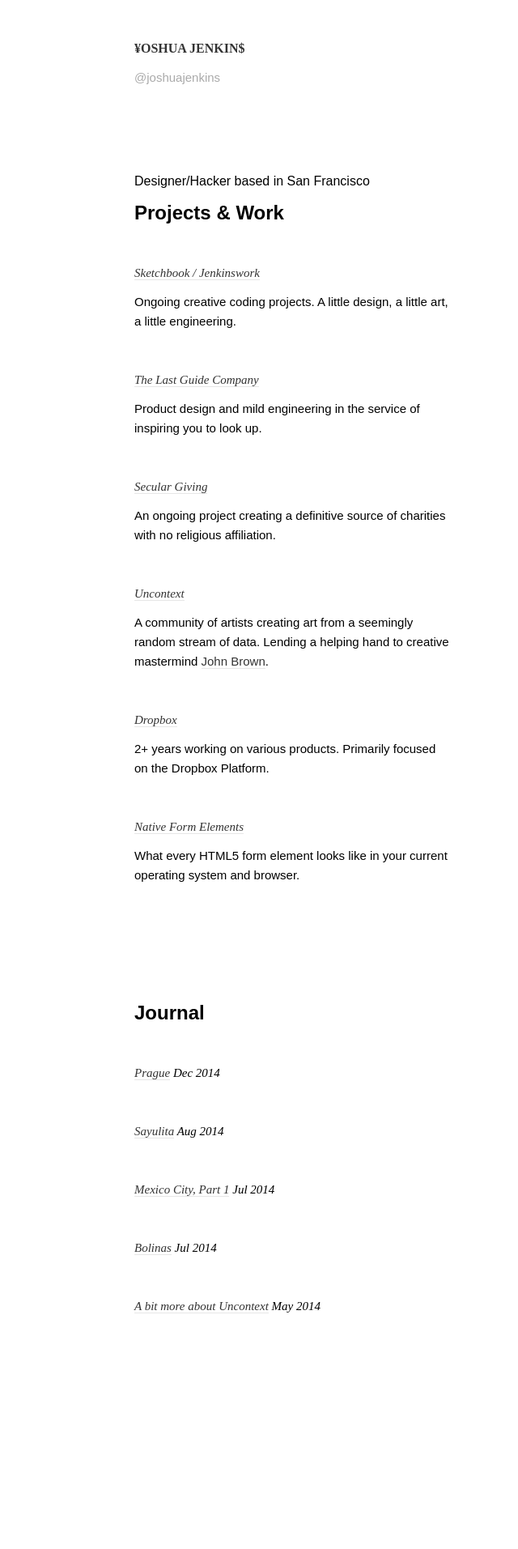
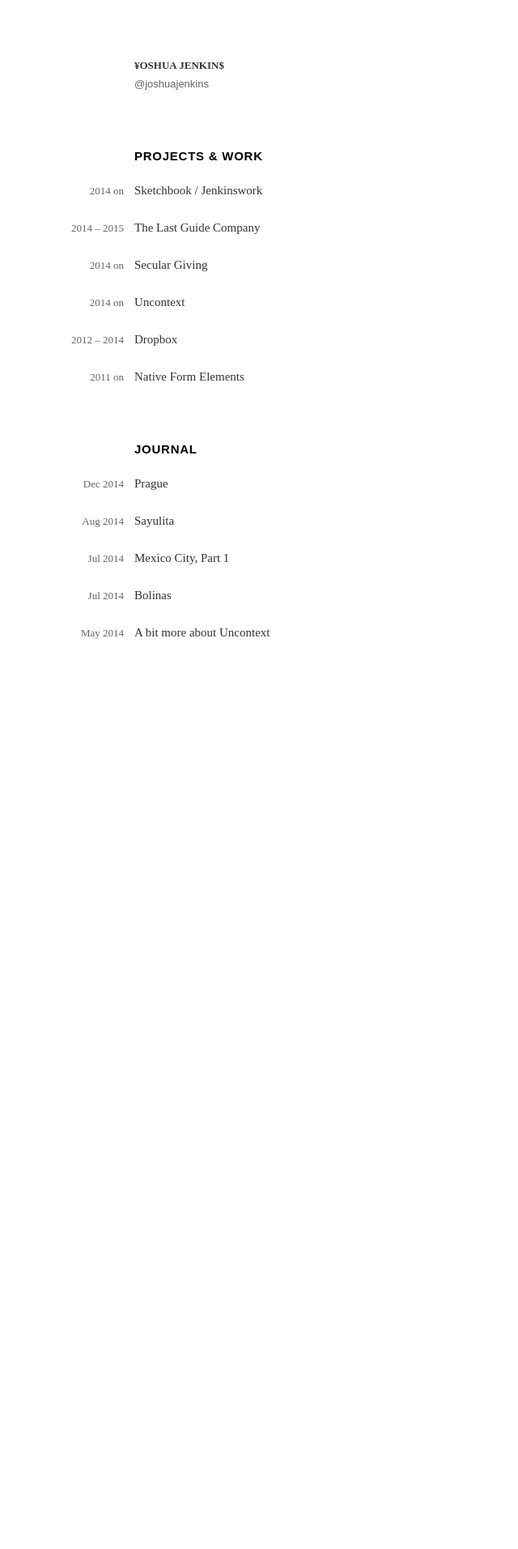
Before and after one commit to joshuajenkins/joshuajenkins.github.io, a Jekyll site: the page built from index.html, in a window 1280 px wide. Shown: the whole page at 81% size, without its empty margins (175-815 px from the left). Built offline with Jekyll 4.4.1, drawn with Linux system fonts in a browser that asks for light colours; after the commit the page ends 1000 px from its top, so only the background shows below that.

Commit message:
Chill the homepage out

```diff
--- a/css/home.css
+++ b/css/home.css
@@ -1 +1 @@
-.list{list-style:none;padding:0;margin-bottom:144px}.listItem{font-size:15px;line-height:24px;margin:0 0 48px;padding:0}.listItem-title{font-family:jaf-facitweb-1,jaf-facitweb-2;font-style:italic;font-weight:500;display:block;margin:0 0 12px}.listItem-description{vertical-align:top;padding:0;margin:0;max-width:26em}.maxWidthPhoto{display:block;max-width:100%;margin-bottom:24px}.descriptionText{font-size:15px;line-height:24px;max-width:26em}
+.list{list-style:none;padding:0;margin-bottom:69px}.listItem{font-size:15px;line-height:23px;margin:0 0 23px;padding:0}.listItem-title{font-family:jaf-facitweb-1,jaf-facitweb-2;font-weight:500;display:block;margin:0}.listItem-date{display:inline-block;box-sizing:border-box;padding:0 1em 0 0;margin:0 0 0 -8em;font-weight:500;width:8em;color:#646464;font-size:13px;text-align:right}@media only screen and (max-width:800px){.listItem-date{margin:0;text-align:left}}
--- a/index.html
+++ b/index.html
@@ -3,33 +3,25 @@ layout: default
 title:
 ---
 
-<p class="humanDescription">Designer/Hacker based in San Francisco</p>
-
 <h2 class="heading-2">Projects &amp; Work</h2>
 <ul class="list">
   <li class="listItem">
-    <p class="listItem-title"><a href="http://jenkinswork.tumblr.com">Sketchbook / Jenkinswork</a></p>
-    <p class="listItem-description">Ongoing creative coding projects. A little design, a little art, a little engineering.</p>
+    <p class="listItem-title"><span class="listItem-date">2014 on </span><a href="http://jenkinswork.tumblr.com">Sketchbook / Jenkinswork</a></p>
   </li>
   <li class="listItem">
-    <p class="listItem-title"><a href="http://last.co">The Last Guide Company</a></p>
-    <p class="listItem-description">Product design and mild engineering in the service of inspiring you to look up.</p>
+    <p class="listItem-title"><span class="listItem-date">2014 &ndash; 2015</span><a href="http://last.co">The Last Guide Company</a></p>
   </li>
   <li class="listItem">
-    <p class="listItem-title"><a href="http://seculargiving.org">Secular Giving</a></p>
-    <p class="listItem-description">An ongoing project creating a definitive source of charities with no religious affiliation.</p>
+    <p class="listItem-title"><span class="listItem-date">2014 on </span><a href="http://seculargiving.org">Secular Giving</a></p>
   </li>
   <li class="listItem">
-    <p class="listItem-title"><a href="http://uncontext.com">Uncontext</a></p>
-    <p class="listItem-description">A community of artists creating art from a seemingly random stream of data. Lending a helping hand to creative mastermind <a href="http://thisisjohnbrown.com">John Brown</a>.</p>
+    <p class="listItem-title"><span class="listItem-date">2014 on </span><a href="http://uncontext.com">Uncontext</a></p>
   </li>
   <li class="listItem">
-    <p class="listItem-title"><a href="http://dropbox.com/developers">Dropbox</a></p>
-    <p class="listItem-description">2+ years working on various products. Primarily focused on the Dropbox Platform.</p>
+    <p class="listItem-title"><span class="listItem-date">2012 &ndash; 2014</span><a href="http://dropbox.com/developers">Dropbox</a></p>
   </li>
   <li class="listItem">
-    <p class="listItem-title"><a href="http://nativeformelements.com">Native Form Elements</a></p>
-    <p class="listItem-description">What every HTML5 form element looks like in your current operating system and browser.</p>
+    <p class="listItem-title"><span class="listItem-date">2011 on </span><a href="http://nativeformelements.com">Native Form Elements</a></p>
   </li>
 </ul>
 
@@ -37,7 +29,7 @@ title:
 <ul class="list">
 {% for post in site.posts %}
   <li class="listItem">
-    <p class="listItem-title"><a href="{{ post.permalink}}">{{ post.title }}</a> <span class="listItem-date">{{ post.date | date: "%b %Y" }}</span></p>
+    <p class="listItem-title"><span class="listItem-date">{{ post.date | date: "%b %Y" }}</span><a href="{{ post.permalink}}">{{ post.title }}</a></p>
   </li>
 {% endfor %}
 </ul>
```
Also changed, not shown: src/scss/_header.scss (+6 -3 lines), src/scss/_vars.scss (+5 -5 lines), src/scss/home.scss (+19 -19 lines), src/scss/main.scss (+5 -3 lines), css/main.css.
